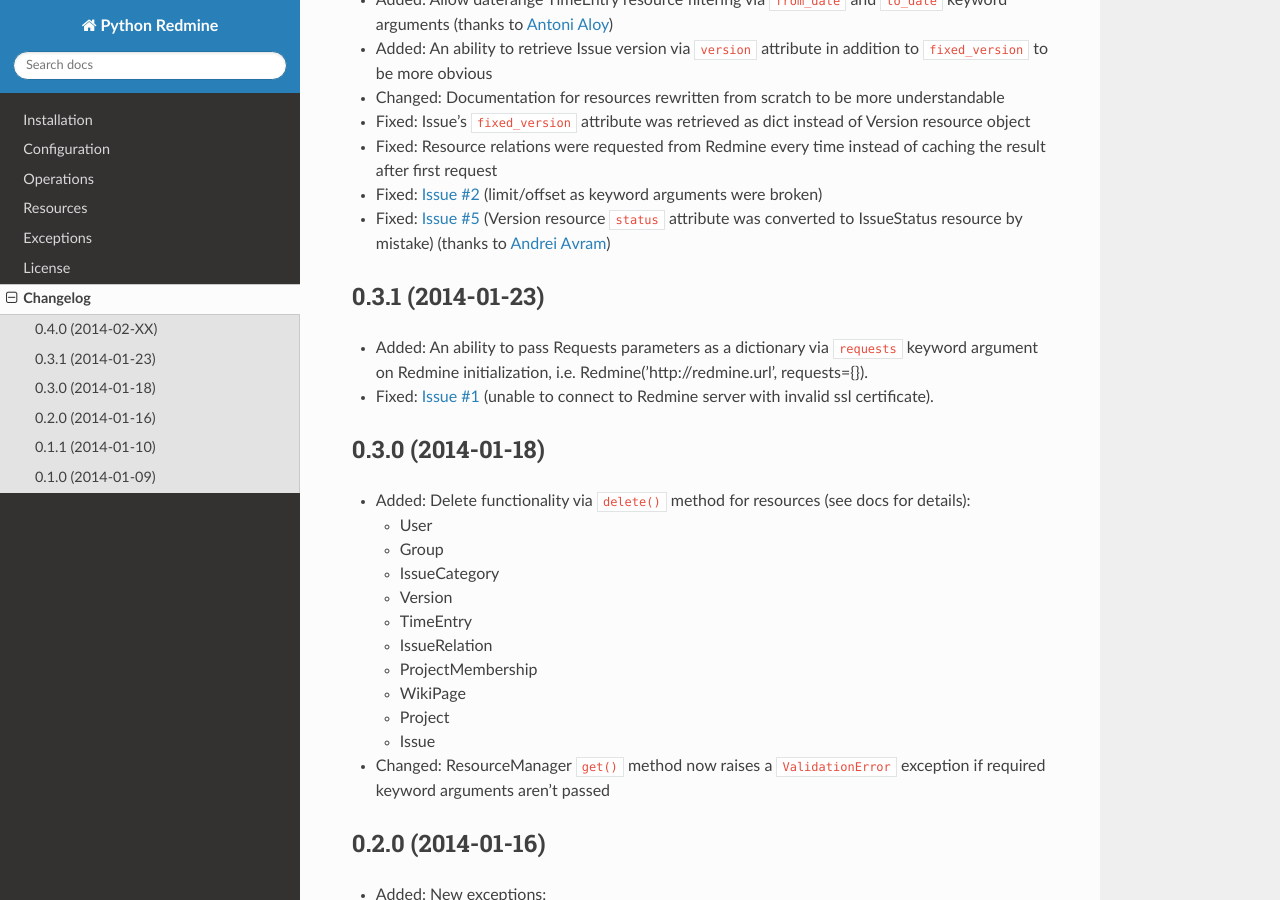
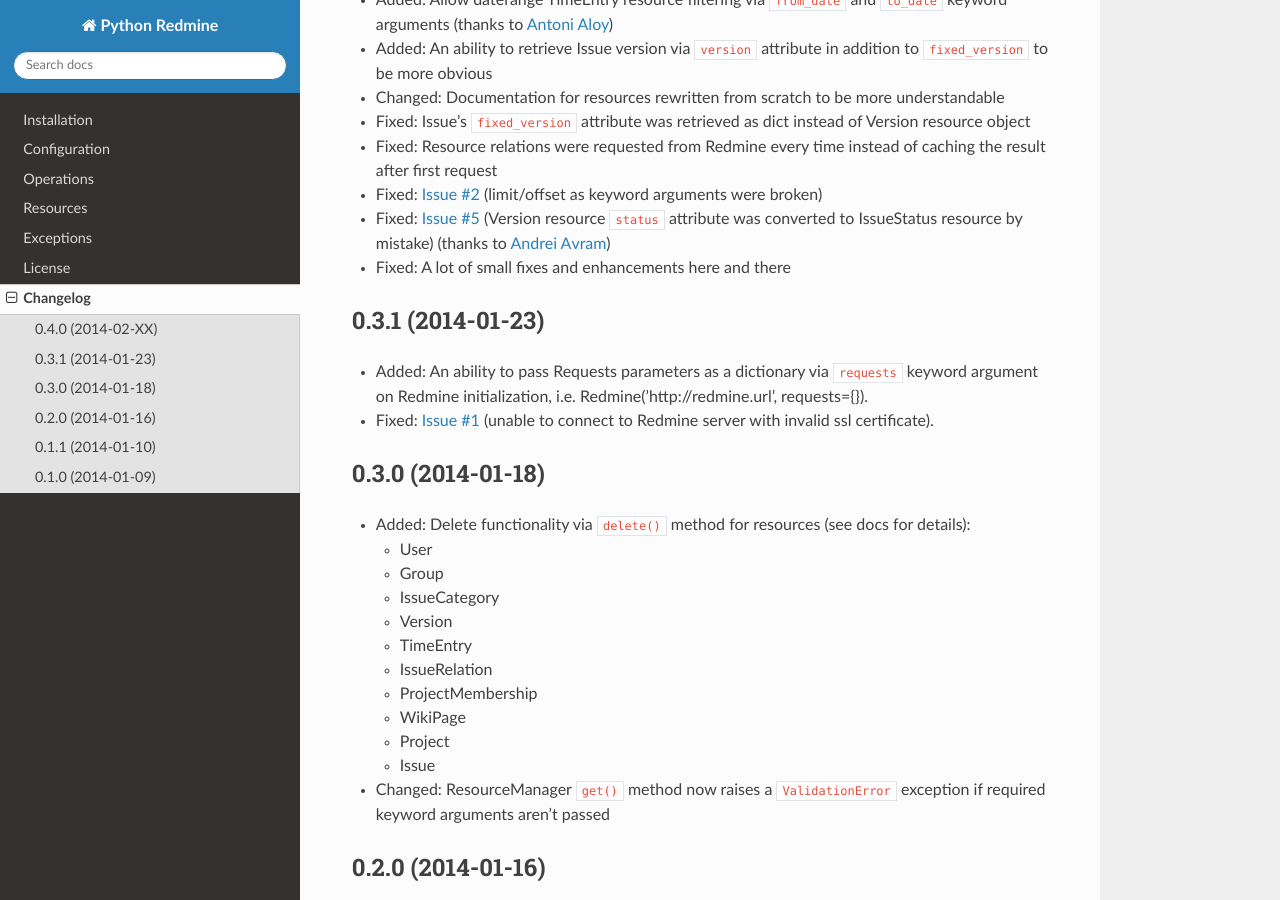
Before and after one commit to maxtepkeev/python-redmine, a Sphinx documentation site: the page built from docs/changelog.rst, in a window 1280 px wide and 900 px high, scrolled down 1078 px. Built offline with Sphinx 7.4.7 and the Read the Docs theme 2.0.0, drawn with Linux system fonts in a browser that asks for light colours.

Commit message:
add a note about various small fixes

```diff
--- a/docs/changelog.rst
+++ b/docs/changelog.rst
@@ -61,6 +61,7 @@
 - Fixed: `Issue #5 <https://github.com/maxtepkeev/python-redmine/issues/5>`_ (Version
   resource ``status`` attribute was converted to IssueStatus resource by mistake) (thanks
   to `Andrei Avram <https://github.com/andreiavram>`_)
+- Fixed: A lot of small fixes and enhancements here and there
 
 0.3.1 (2014-01-23)
 ------------------
```
